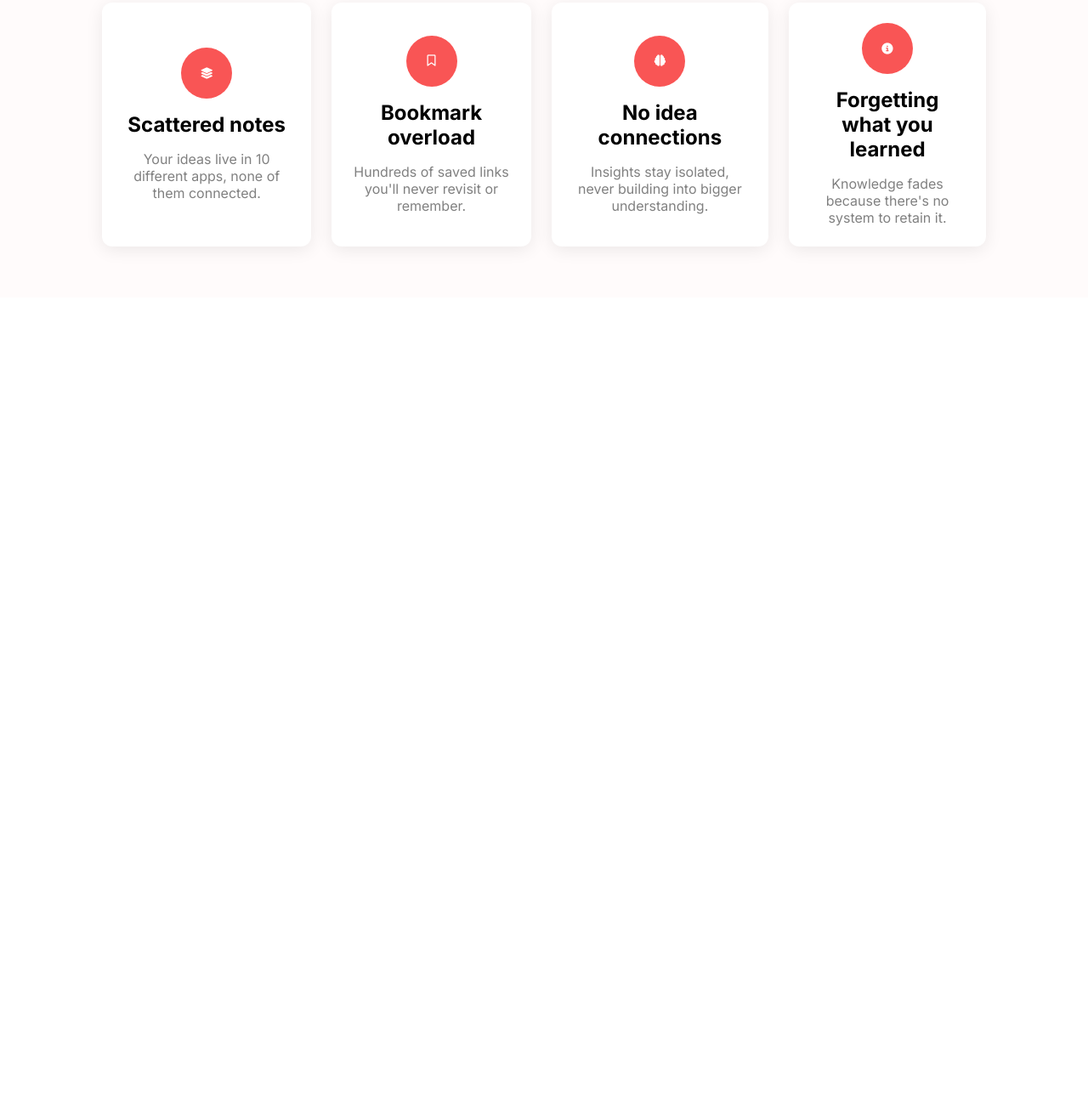
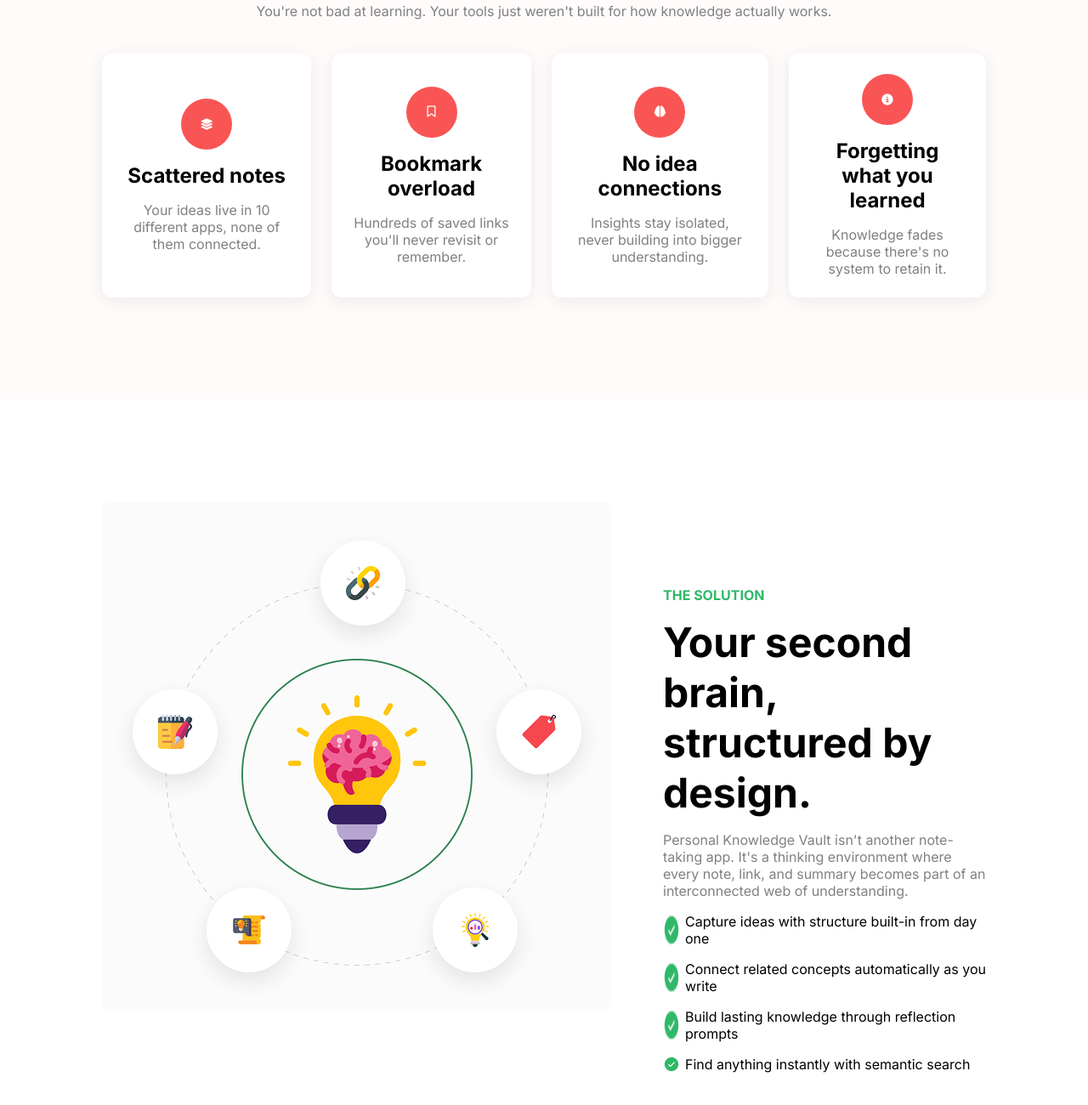
Before and after one commit to wasifa1/assignment-one, a plain HTML site: page index.html in a window 1280 px wide. Shown: the part 982-2282 px from the top of the page at 85% size. Before the commit the page ends 1332 px from the top, so only its background shows below. Drawn offline with Linux system fonts and the light colour scheme.

Commit message:
2nd brain section added

```diff
--- a/index.html
+++ b/index.html
@@ -49,8 +49,8 @@
     <!-- Notes don't fail -->
     <section>
         <div class = "notes-section">
-            <h1 class = "notes-title"> Notes don't fail, Structure does.</h1>
-            <p class = "notes-subtitle">You're not bad at learning. Your tools just weren't built for how knowledge actually works.</p>
+            <h1 class = "title"> Notes don't fail, Structure does.</h1>
+            <p class = "subtitle">You're not bad at learning. Your tools just weren't built for how knowledge actually works.</p>
             <!-- Card Container -->
             <div class = "card-container">
                 <!-- Card 1 -->
@@ -82,5 +82,35 @@
         </div>
 
     </section>
+    <!-- second brain section -->
+     <section>
+        <div class = "second-brain">
+            <div><img src="assets/knowledge.png" alt=""></div>
+            <div class = "right">
+                <h4>THE SOLUTION</h4>
+                <h1 class = "title">Your second brain,
+                    structured by design.</h1>
+                <p class = "subtitle">Personal Knowledge Vault isn't another note-taking app. It's a thinking environment where every note, link, and summary becomes part of an interconnected web of understanding.</p>
+                <div class = "all-checks">
+                    <div class = "check">
+                        <img src="assets/CheckCircle.png" alt="">
+                        <p>Capture ideas with structure built-in from day one</p>
+                    </div>
+                    <div class = "check">
+                        <img src="assets/CheckCircle.png" alt="">
+                        <p>Connect related concepts automatically as you write</p>
+                    </div>
+                    <div class = "check">
+                        <img src="assets/CheckCircle.png" alt="">
+                        <p>Build lasting knowledge through reflection prompts</p>
+                    </div>
+                    <div class = "check">
+                        <img src="assets/CheckCircle.png" alt="">
+                        <p>Find anything instantly with semantic search</p>
+                    </div>
+                </div>
+            </div>
+        </div>
+     </section>
 </body>
 </html>
--- a/style.css
+++ b/style.css
@@ -116,12 +116,12 @@
     color: gray;
     text-align: center;
 }
-.notes-title{
+.title{
     font-style: Bold;
     font-size: 48px;
 
 }
-.notes-subtitle{
+.subtitle{
     font-size: 16px;
     color: gray;
 }
@@ -145,7 +145,7 @@
     justify-content: space-around;
 }
 .notes-section{
-    padding: 60px 120px 60px 120px;
+    padding: 120px;
     display: flex;
     flex-direction: column;
     justify-content: space-around;
@@ -153,3 +153,31 @@
     gap : 40px;
     background-color: rgb(255, 251, 251);
 }
+
+.second-brain{
+    padding: 120px;
+    display: flex;
+    flex-direction: row;
+    gap : 60px;
+}
+.right > h4 {
+    color: #30B868;
+}
+.check {
+    display: flex;
+    gap : 6px;
+}
+.right {
+    padding-top: 100px;
+    padding-bottom: 100px;
+    display: flex;
+    flex-direction: column;
+    gap: 16px;
+
+    align-items: start;
+}
+.all-checks{
+    display: flex;
+    flex-direction: column;
+    gap: 16px;
+}
```
